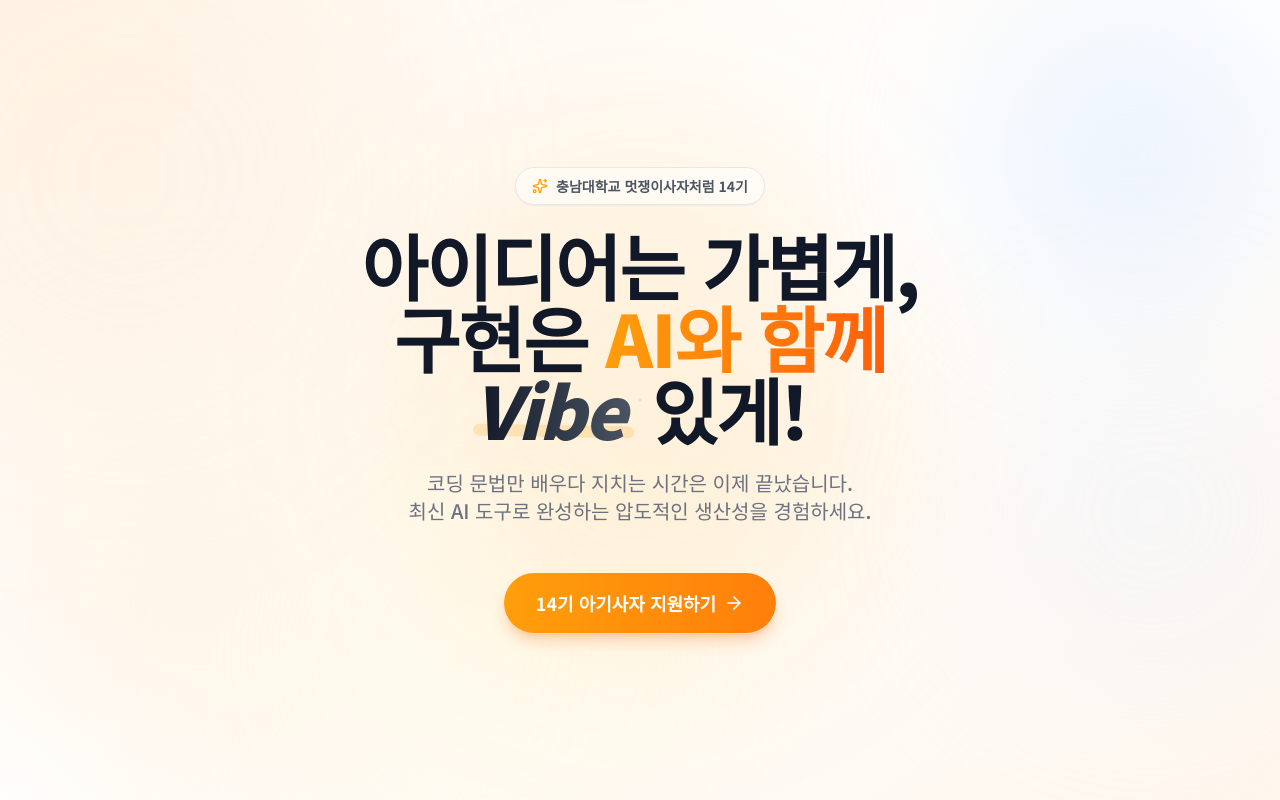
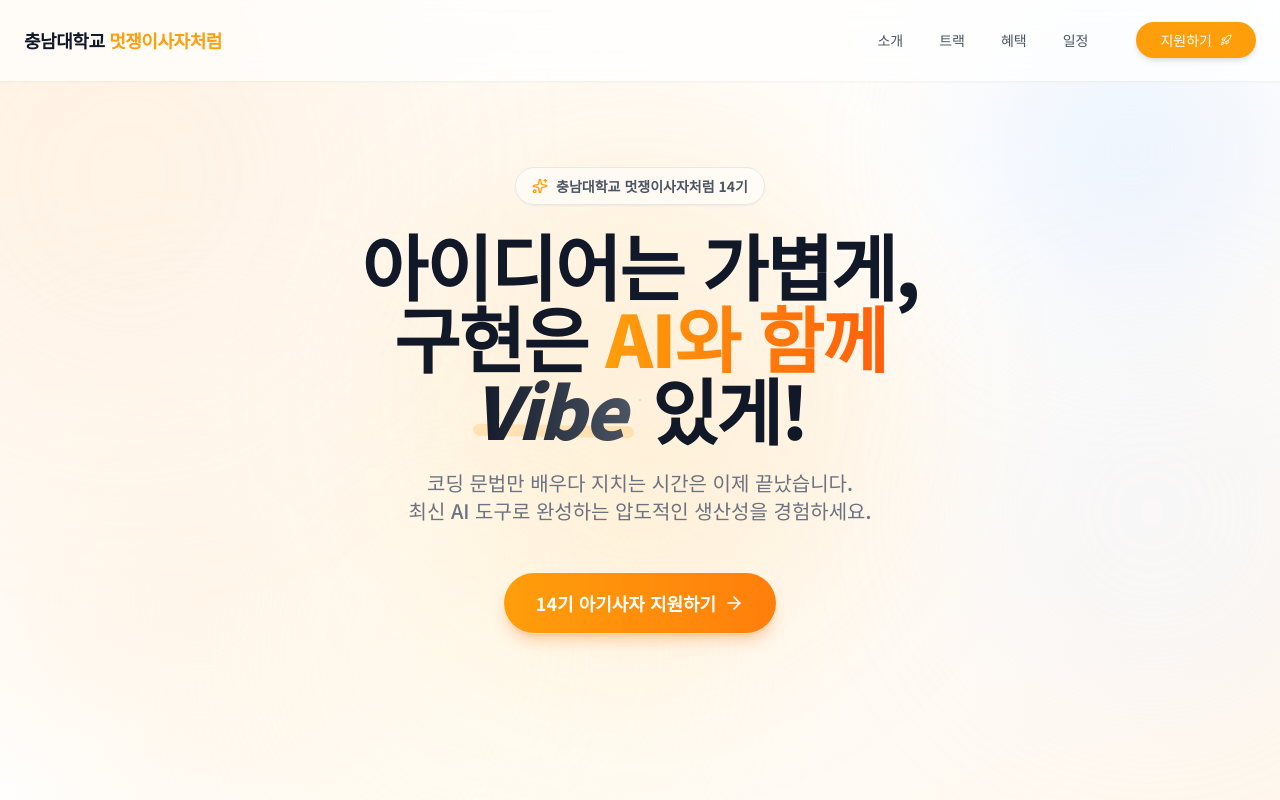
Before and after one commit to likelion-cnu-14th/recruit, a Next.js app: page / in a window 1280 px wide. Shown: the top 800 px of the page. Built offline with nearby package versions, Linux system fonts and the light colour scheme.

Commit message:
feat: 네비게이션바 추가

```diff
--- a/src/app/page.tsx
+++ b/src/app/page.tsx
@@ -5,23 +5,45 @@ import Benefits from '@/components/Benefits';
 import Schedule from '@/components/Schedule';
 import Footer from '@/components/Footer';
 import FadeIn from '@/components/FadeIn';
+import Navbar from '@/components/Navbar';
 
 export default function Home() {
   return (
-    <main>
+    <main className="relative">
+      <Navbar /> {/* Navigation Bar */}
+
+      {/* Hero Section */}
       <Hero />
+
+      {/* About Section */}
+      <div id="about" className="scroll-mt-20">
         <FadeIn>
           <About />
         </FadeIn>
+      </div>
+
+      {/* Tracks Section */}
+      <div id="tracks" className="scroll-mt-20">
         <FadeIn>
           <Tracks />
         </FadeIn>
+      </div>
+
+      {/* Benefits Section */}
+      <div id="benefits" className="scroll-mt-20">
         <FadeIn>
           <Benefits />
         </FadeIn>
+      </div>
+
+      {/* Schedule Section */}
+      <div id="schedule" className="scroll-mt-20">
         <FadeIn>
           <Schedule />
         </FadeIn>
+      </div>
+
+      {/* Footer */}
       <FadeIn delay={0.2}>
         <Footer />
       </FadeIn>
--- /dev/null
+++ b/src/components/Navbar.tsx
@@ -0,0 +1,120 @@
+"use client";
+
+import { useState, useEffect } from "react";
+import Link from "next/link";
+import { motion, useScroll, useMotionValueEvent } from "framer-motion";
+import { Menu, X, Rocket } from "lucide-react";
+import { Button } from "@/components/ui/button";
+
+const navItems = [
+  { name: "소개", href: "#about" },
+  { name: "트랙", href: "#tracks" },
+  { name: "혜택", href: "#benefits" },
+  { name: "일정", href: "#schedule" },
+];
+
+export default function Navbar() {
+  const [isOpen, setIsOpen] = useState(false);
+  const [hidden, setHidden] = useState(false);
+  const { scrollY } = useScroll();
+  const [prevScroll, setPrevScroll] = useState(0);
+
+  useMotionValueEvent(scrollY, "change", (latest) => {
+    const previous = prevScroll;
+    if (latest > previous && latest > 150) {
+      setHidden(true);
+    } else {
+      setHidden(false);
+    }
+    setPrevScroll(latest);
+  });
+
+  return (
+    <motion.header
+      variants={{
+        visible: { y: 0 },
+        hidden: { y: "-100%" },
+      }}
+      animate={hidden ? "hidden" : "visible"}
+      transition={{ duration: 0.35, ease: "easeInOut" }}
+      className="fixed top-0 left-0 right-0 z-50 bg-white/70 backdrop-blur-md border-b border-white/20 shadow-sm"
+    >
+      <div className="container mx-auto px-4 md:px-6">
+        <nav className="flex items-center justify-between h-16 md:h-20">
+          {/* Logo */}
+          <Link href="/" className="flex items-center gap-2" onClick={() => window.scrollTo({ top: 0, behavior: "smooth" })}>
+            <span className="text-lg font-bold tracking-tight text-gray-900">
+              충남대학교 <span className="text-primary">멋쟁이사자처럼</span>
+            </span>
+          </Link>
+
+          {/* Desktop Menu */}
+          <div className="hidden md:flex items-center gap-8">
+            <div className="flex items-center gap-1">
+              {navItems.map((item) => (
+                <Link
+                  key={item.name}
+                  href={item.href}
+                  className="px-4 py-2 text-sm font-medium text-gray-600 transition-all hover:text-primary hover:bg-orange-50 rounded-full"
+                  onClick={(e) => {
+                    e.preventDefault();
+                    document.querySelector(item.href)?.scrollIntoView({ behavior: "smooth" });
+                  }}
+                >
+                  {item.name}
+                </Link>
+              ))}
+            </div>
+            <Button asChild size="sm" className="rounded-full bg-primary hover:bg-primary/90 shadow-md hover:shadow-lg transition-all px-6">
+              <Link href="/apply">
+                지원하기 <Rocket className="ml-2 h-3 w-3" />
+              </Link>
+            </Button>
+          </div>
+
+          {/* Mobile Menu Button */}
+          <button
+            className="md:hidden text-gray-600 hover:text-gray-900 transition-colors p-2"
+            onClick={() => setIsOpen(!isOpen)}
+          >
+            {isOpen ? <X size={24} /> : <Menu size={24} />}
+          </button>
+        </nav>
+
+        {/* Mobile Menu Dropdown */}
+        {isOpen && (
+          <motion.div
+            initial={{ opacity: 0, height: 0 }}
+            animate={{ opacity: 1, height: "auto" }}
+            exit={{ opacity: 0, height: 0 }}
+            className="md:hidden border-t border-gray-100 py-4"
+          >
+            <div className="flex flex-col gap-2">
+              {navItems.map((item) => (
+                <Link
+                  key={item.name}
+                  href={item.href}
+                  className="text-base font-medium text-gray-600 hover:text-primary hover:bg-orange-50 px-4 py-3 rounded-xl transition-colors"
+                  onClick={(e) => {
+                   e.preventDefault();
+                   setIsOpen(false);
+                   document.querySelector(item.href)?.scrollIntoView({ behavior: "smooth" });
+                  }}
+                >
+                  {item.name}
+                </Link>
+              ))}
+              <div className="pt-2 px-1">
+                <Button asChild className="w-full rounded-xl bg-primary hover:bg-primary/90 h-11 text-base shadow-sm">
+                  <Link href="/apply">
+                    지원하기 <Rocket className="ml-2 w-4 h-4" />
+                  </Link>
+                </Button>
+              </div>
+            </div>
+          </motion.div>
+        )}
+      </div>
+    </motion.header>
+  );
+}
```
Lines whose indentation alone changed are shown as unchanged.
